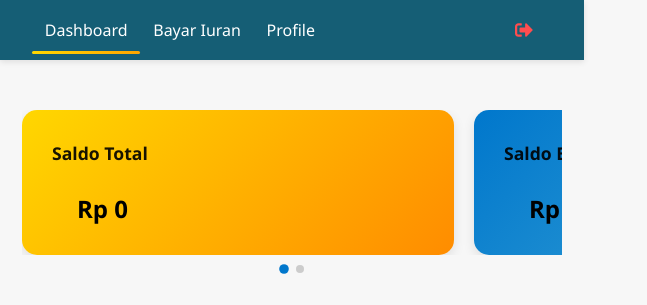
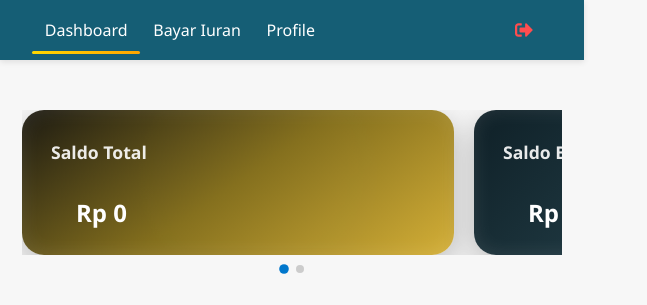
Before and after one commit to rikiramadhani1/kas-kita-fe, a React (Vite) app: page / in a window 1280 px wide. Shown: the top 305 px of the page, without its empty margins (0-647 px from the left). Built offline with nearby package versions, Linux system fonts and the light colour scheme; no server answers; sample sign-in values are in the browser's storage.

Commit message:
fixing card

```diff
--- a/src/pages/Dashboard.css
+++ b/src/pages/Dashboard.css
@@ -1,7 +1,8 @@
+
 .dashboard {
   max-width: 100%;
   width: 100%;
-  margin: 40px auto;
+  margin: 0px auto;
   font-family: 'Segoe UI', sans-serif;
   color: #333;
   padding: 10px;
@@ -302,3 +303,124 @@
 .year-text:hover {
   color: #007aff;
 }
+
+.saldo-card {
+  position: relative;
+  border-radius: 22px;
+  padding: 24px;
+  color: #fff;
+  font-family: 'Segoe UI', sans-serif;
+  overflow: hidden;
+  display: flex;
+  flex-direction: column;
+  justify-content: space-between;
+  backdrop-filter: blur(10px);
+  transition: all 0.4s ease;
+  box-shadow:
+    0 10px 30px rgba(0, 0, 0, 0.25),
+    inset 0 0 20px rgba(255, 255, 255, 0.1);
+  transform-style: preserve-3d;
+  perspective: 800px;
+}
+
+/* Hover: efek 3D shimmer */
+.saldo-card:hover {
+  transform: translateY(-8px) rotateX(4deg);
+  box-shadow:
+    0 16px 45px rgba(0, 0, 0, 0.4),
+    inset 0 0 25px rgba(255, 255, 255, 0.2);
+}
+
+/* ====== Varian warna mewah ====== */
+
+
+.saldo-card.kas {
+  background: linear-gradient(145deg, #1c1a12, #846f1d, #d4af37);
+}
+.saldo-card.kas::before {
+  background: radial-gradient(circle at 20% 30%, rgba(255, 215, 0, 0.15), transparent 60%),
+              radial-gradient(circle at 80% 70%, rgba(255, 255, 255, 0.08), transparent 60%);
+}
+
+/* 💎 Royal Blue Luxury */
+.saldo-card.user {
+  background: linear-gradient(135deg, #0f2027, #203a43, #2c5364);
+}
+.saldo-card.user::before {
+  background: radial-gradient(circle at 25% 25%, rgba(0, 180, 255, 0.15), transparent 70%),
+              radial-gradient(circle at 75% 75%, rgba(255, 255, 255, 0.1), transparent 60%);
+}
+
+/* ✨ Efek aurora wave abstrak */
+
+
+/* ✨ Glow lembut bergerak */
+.saldo-card::after {
+  content: "";
+  position: absolute;
+  inset: 0;
+  background: radial-gradient(circle at 50% 50%, rgba(255,255,255,0.05), transparent 80%);
+  mix-blend-mode: soft-light;
+  animation: shimmer 10s ease-in-out infinite alternate;
+  pointer-events: none;
+  opacity: 0.5;
+}
+
+@keyframes auroraFlow {
+  0% { transform: translate(0%, 0%) scale(1); filter: hue-rotate(0deg); }
+  100% { transform: translate(-10%, -10%) scale(1.2); filter: hue-rotate(45deg); }
+}
+
+@keyframes shimmer {
+  0% { transform: translate(0%, 0%); }
+  100% { transform: translate(8%, -8%); }
+}
+
+/* Chip dekoratif */
+.saldo-card .chip {
+  position: absolute;
+  top: 18px;
+  left: 20px;
+  width: 46px;
+  height: 32px;
+  border-radius: 8px;
+  background: linear-gradient(135deg, #d4af37, #ffecb3);
+  box-shadow: 0 2px 6px rgba(0, 0, 0, 0.3);
+}
+
+/* Logo watermark lembut */
+.saldo-card .watermark {
+  position: absolute;
+  bottom: 15px;
+  right: 20px;
+  font-size: 2.6rem;
+  font-weight: 700;
+  color: rgba(255, 255, 255, 0.08);
+  letter-spacing: 2px;
+  user-select: none;
+}
+
+/* Teks */
+.saldo-card h3 {
+  font-weight: 600;
+  font-size: 1.2rem;
+  letter-spacing: 0.5px;
+}
+
+.saldo-card .amount {
+  font-size: 1.9rem;
+  font-weight: 700;
+  letter-spacing: 1px;
+  margin-top: 10px;
+}
+
+/* Responsif */
+@media (max-width: 480px) {
+  .saldo-card {
+    padding: 18px;
+    border-radius: 18px;
+  }
+  .saldo-card .amount {
+    font-size: 1.5rem;
+  }
+}
```
